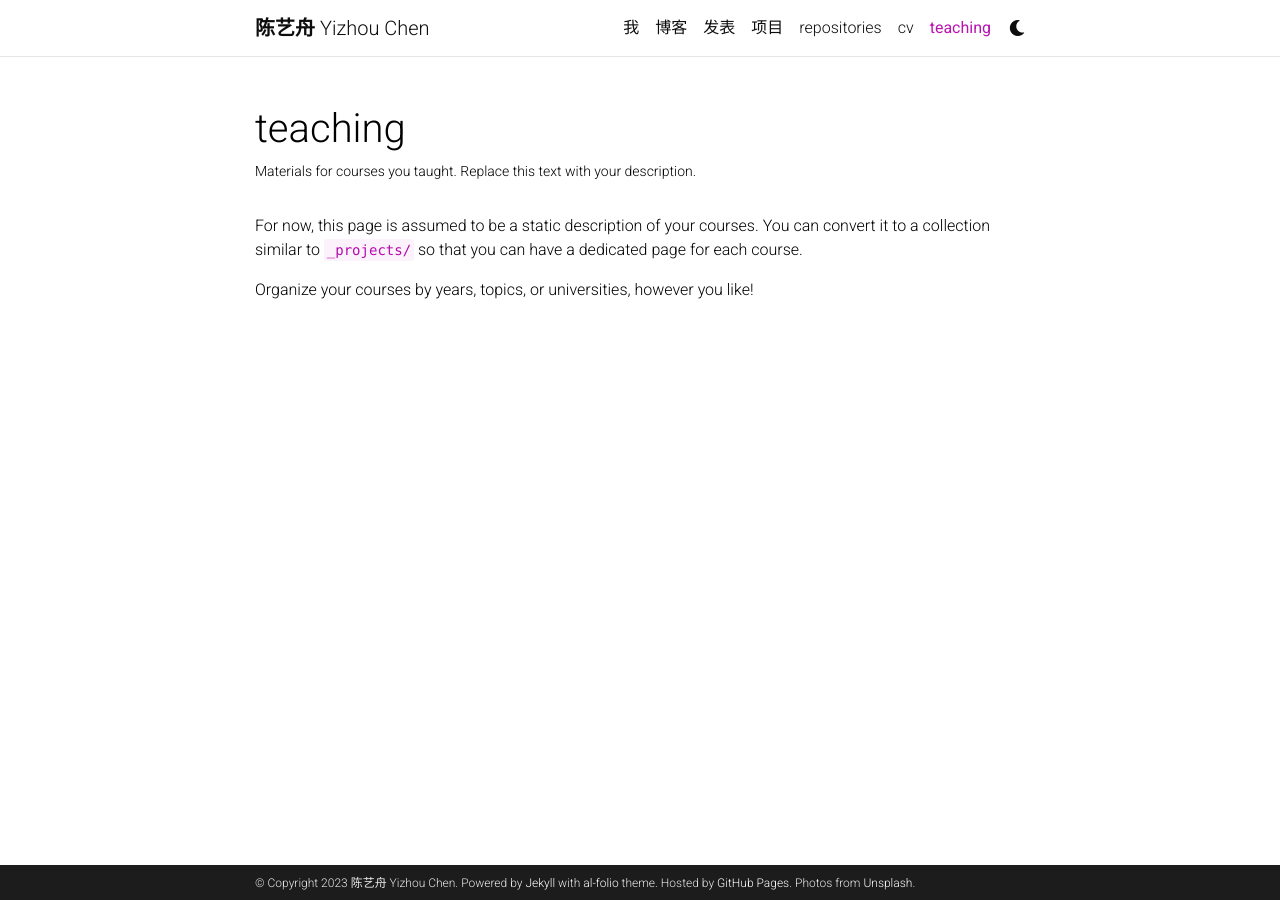
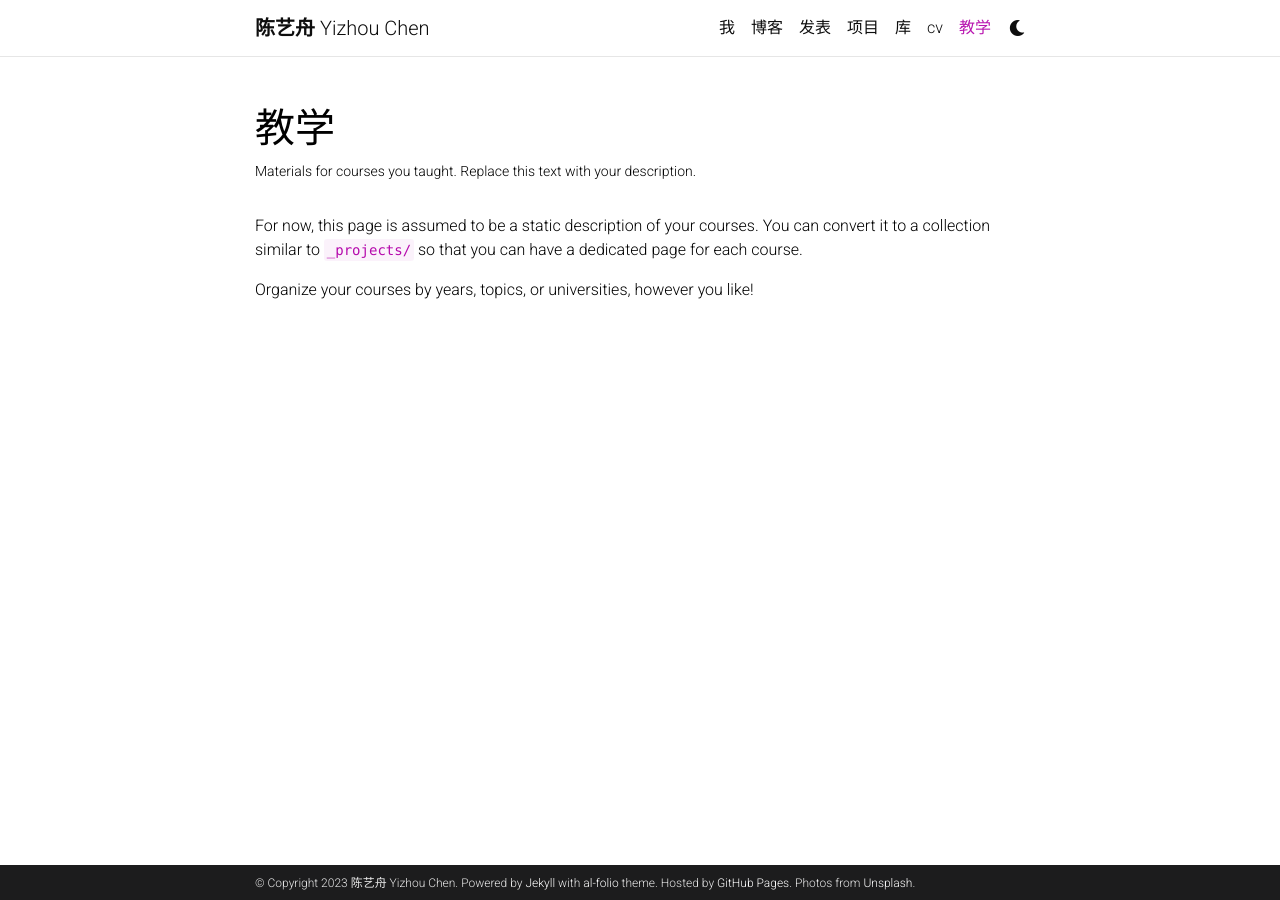
Before and after one commit to famax7/famax7.github.io, a Jekyll site: the page built from _pages/teaching.md, in a window 1280 px wide. Built offline with Jekyll 4.4.1, drawn with Linux system fonts in a browser that asks for light colours; comment, search, counter and statistics services are not loaded; a style sheet for code colours, icons or effects is not loaded.

Commit message:
update nav bar

```diff
--- a/_pages/repositories.md
+++ b/_pages/repositories.md
@@ -1,7 +1,7 @@
 ---
 layout: page
 permalink: /repositories/
-title: repositories
+title: 库
 description: Edit the `_data/repositories.yml` and change the `github_users` and `github_repos` lists to include your own GitHub profile and repositories.
 nav: true
 nav_order: 3
--- a/_pages/teaching.md
+++ b/_pages/teaching.md
@@ -1,9 +1,9 @@
 ---
 layout: page
 permalink: /teaching/
-title: teaching
+title: 教学
 description: Materials for courses you taught. Replace this text with your description.
-nav: true
+nav: ture
 nav_order: 5
 ---
 
```
